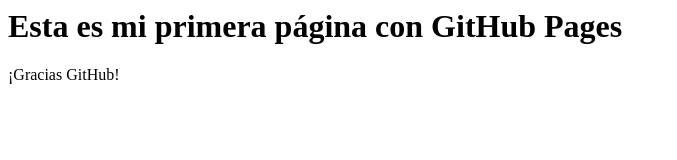
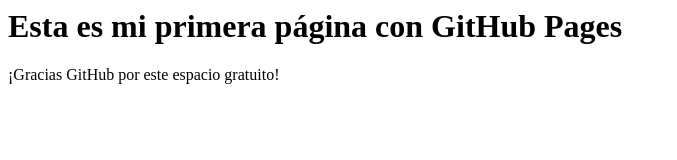
Before and after one commit to GrgeMIT/MyFirstRepository, a plain HTML site: page index.html in a window 1280 px wide. Shown: the whole page, without its empty margins (0-677 px from the left). Drawn offline with Linux system fonts and the light colour scheme.

Commit message:
index.html

```diff
--- a/index.html
+++ b/index.html
@@ -1,4 +1,4 @@
 <html>
 <h1> Esta es mi primera página con GitHub Pages </h1>
-<p>¡Gracias GitHub!</p>
+<p>¡Gracias GitHub por este espacio gratuito!</p>
 </html>
```
